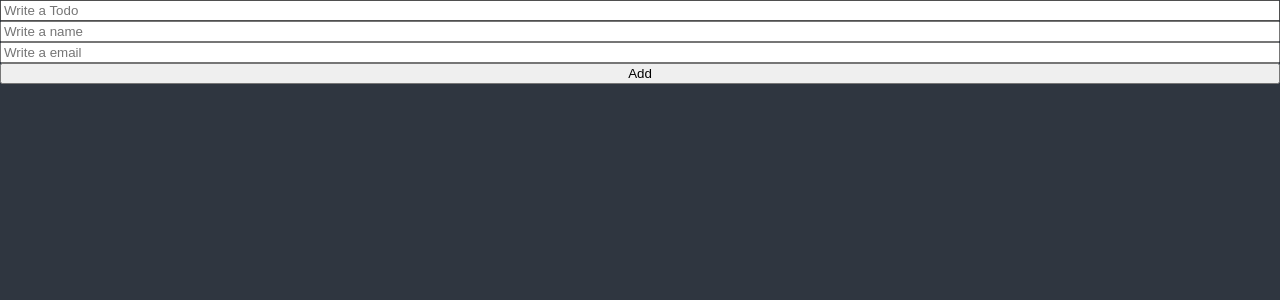
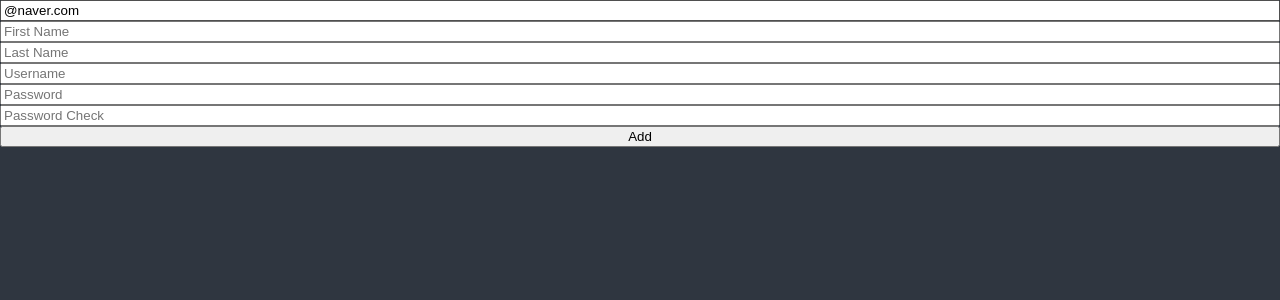
Before and after one commit to WooHyunKing/React-ToDoList, a React (Create React App) app: page / in a window 1280 px wide. Shown: the top 300 px of the page. Built offline with nearby package versions, Linux system fonts and the light colour scheme.

Commit message:
Learn about Form Validation and Errors by register function

```diff
--- a/src/ToDoList.tsx
+++ b/src/ToDoList.tsx
@@ -31,14 +31,35 @@
 //   );
 // };
 
+interface IForm {
+  email: string;
+  firstName: string;
+  lastName: string;
+  username: string;
+  password: string;
+  password1: string;
+}
+
 const ToDoList = () => {
-  const { register, watch, handleSubmit, formState } = useForm();
+  const {
+    register,
+    watch,
+    handleSubmit,
+    formState: { errors },
+  } = useForm<IForm>({
+    defaultValues: {
+      email: "@naver.com",
+    },
+  });
+
   const onValid = (data: any) => {
     console.log(data);
   };
-  console.log(watch());
-  console.log(formState.errors);
+
+  //   console.log(watch());
   //   watch를 사용함으로써 form의 입력값을 추적할 수 있다.
+
+  console.log(errors);
   return (
     <div>
       <form
@@ -47,17 +68,44 @@
       >
         {/* toDo라는 상태를 만들어주고, onChange와 값을 prop으로 전달한다. */}
         <input
-          {...register("toDo", { required: true, minLength: 5 })}
-          placeholder="Write a Todo"
+          {...register("email", {
+            required: "Email is Required",
+            pattern: {
+              value: /^[A-Za-z0-9._%+-]+@naver.com$/,
+              message: "Only naver.com emails allowed",
+            },
+          })}
+          placeholder="Write a Email"
         />
+        <span>{errors?.email?.message}</span>
         <input
-          {...register("name", { required: true, minLength: 3 })}
-          placeholder="Write a name"
+          {...register("firstName", { required: "write here" })}
+          placeholder="First Name"
         />
+        <span>{errors?.firstName?.message}</span>
         <input
-          {...register("email", { required: true, minLength: 3 })}
-          placeholder="Write a email"
+          {...register("lastName", { required: "write here" })}
+          placeholder="Last Name"
         />
+        <span>{errors?.lastName?.message}</span>
+        <input
+          {...register("username", { required: "write here", minLength: 10 })}
+          placeholder="Username"
+        />
+        <span>{errors?.username?.message}</span>
+        <input
+          {...register("password", { required: "write here", minLength: 5 })}
+          placeholder="Password"
+        />
+        <span>{errors?.password?.message}</span>
+        <input
+          {...register("password1", {
+            required: "Password is required",
+          })}
+          placeholder="Password Check"
+        />
+        <span>{errors?.password1?.message}</span>
+
         <button>Add</button>
       </form>
     </div>
```
